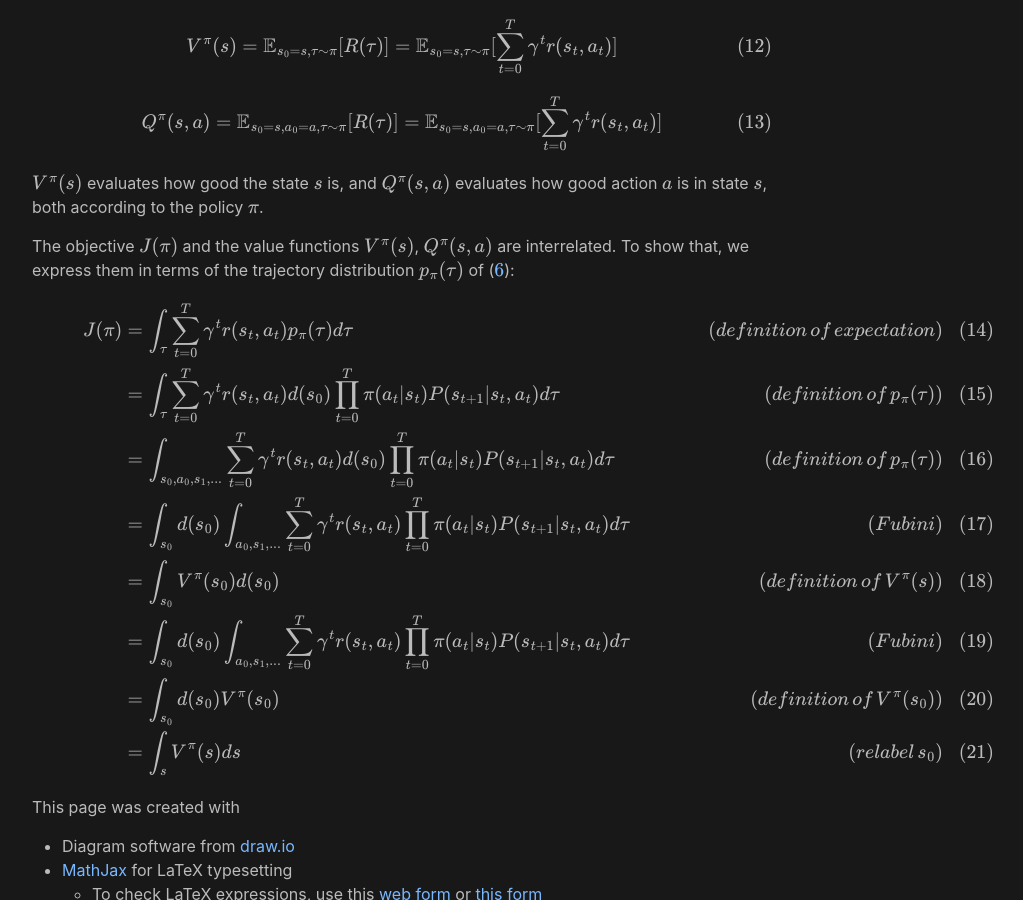
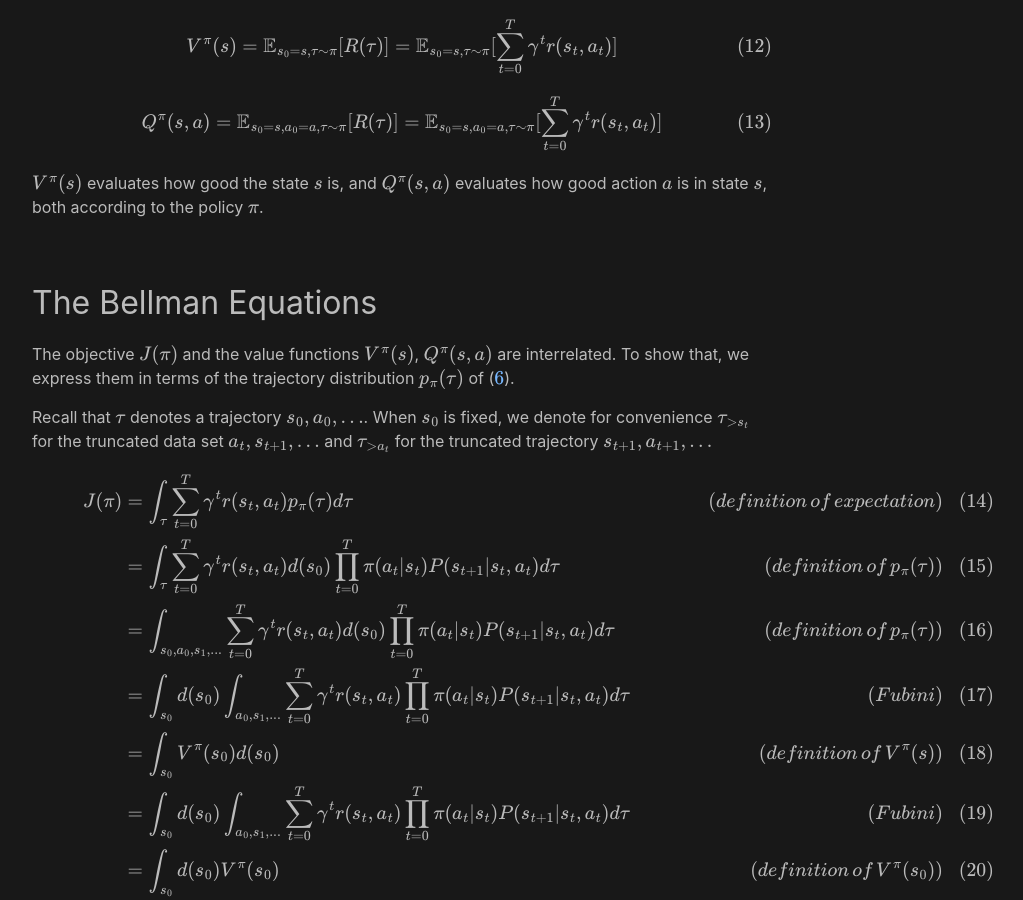
Before and after one commit to analytiq-hub/sigagent.github.io, a Jekyll site: the page built from machine_learning/_posts/2021-01-22-reinforce.md, in a window 1280 px wide and 900 px high, scrolled down 4530 px. Shown: the whole window, without its empty margins (238-1261 px from the left). Built offline with Jekyll 4.4.1, drawn with Linux system fonts in a browser that asks for light colours; formulas are drawn with MathJax 3; a script that is not in the unit is left out.

Commit message:
*** empty log message ***

```diff
--- a/machine_learning/_posts/2021-01-22-reinforce.md
+++ b/machine_learning/_posts/2021-01-22-reinforce.md
@@ -172,7 +172,11 @@ $$
 
 $$V^\pi(s)$$ evaluates how good the state $$s$$ is, and $$Q^\pi(s, a)$$ evaluates how good action $$a$$ is in state $$s$$, both according to the policy $$\pi$$.
 
-The objective $$J(\pi)$$ and the value functions $$V^\pi(s)$$, $$Q^\pi(s, a)$$ are interrelated. To show that, we express them in terms of the trajectory distribution $$p_\pi(\tau)$$ of ($$\ref{eq:taudist}$$):
+## The Bellman Equations
+
+The objective $$J(\pi)$$ and the value functions $$V^\pi(s)$$, $$Q^\pi(s, a)$$ are interrelated. To show that, we express them in terms of the trajectory distribution $$p_\pi(\tau)$$ of ($$\ref{eq:taudist}$$).
+
+Recall that $$\tau$$ denotes a trajectory $$s_0, a_0, ...$$. When $$s_0$$ is fixed, we denote for convenience $$\tau_{>s_t}$$ for the truncated data set $$a_t, s_{t+1}, ...$$ and $$\tau_{>a_t}$$ for the truncated trajectory $$s_{t+1}, a_{t+1}, ...$$
 
 $$
 \begin{align}
```
